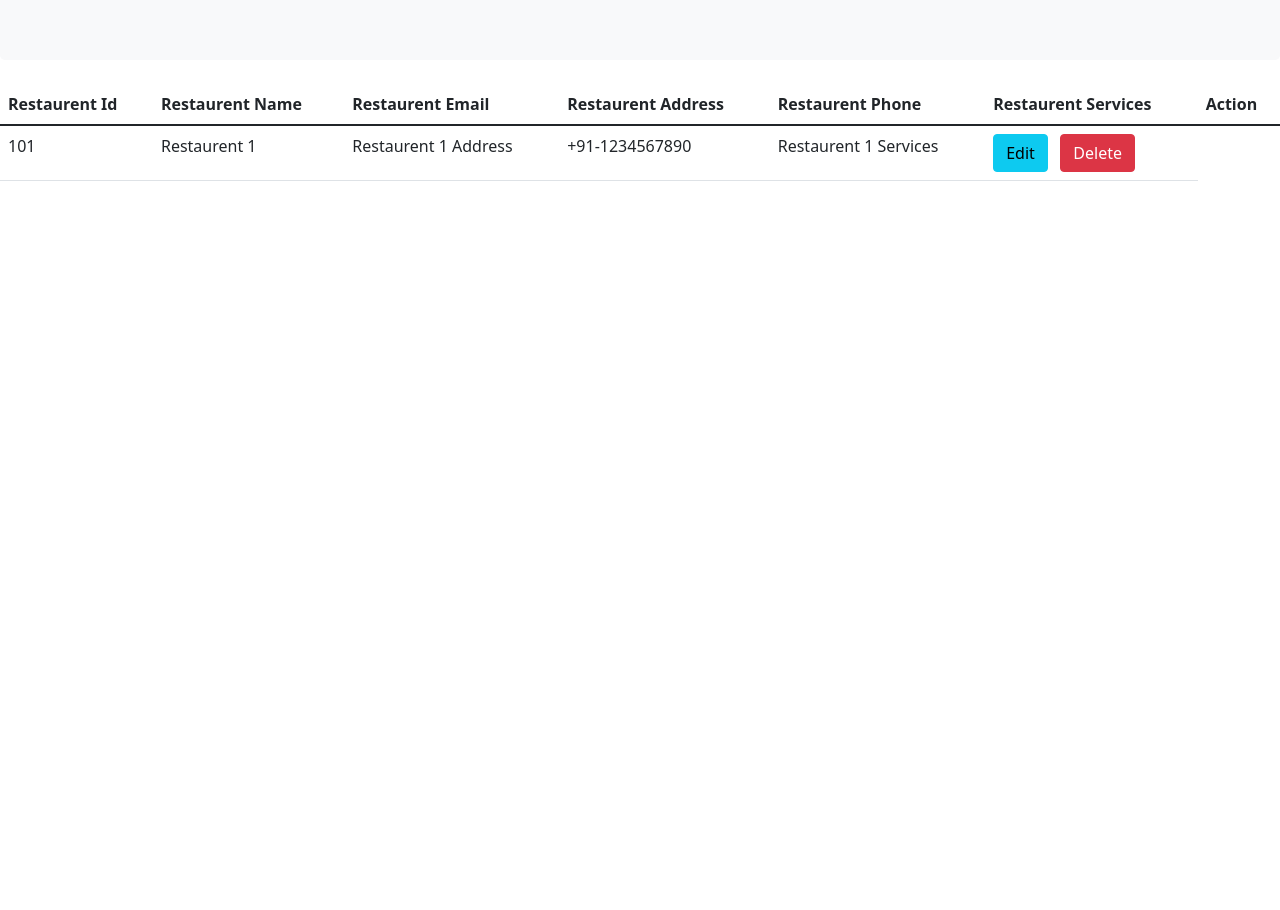
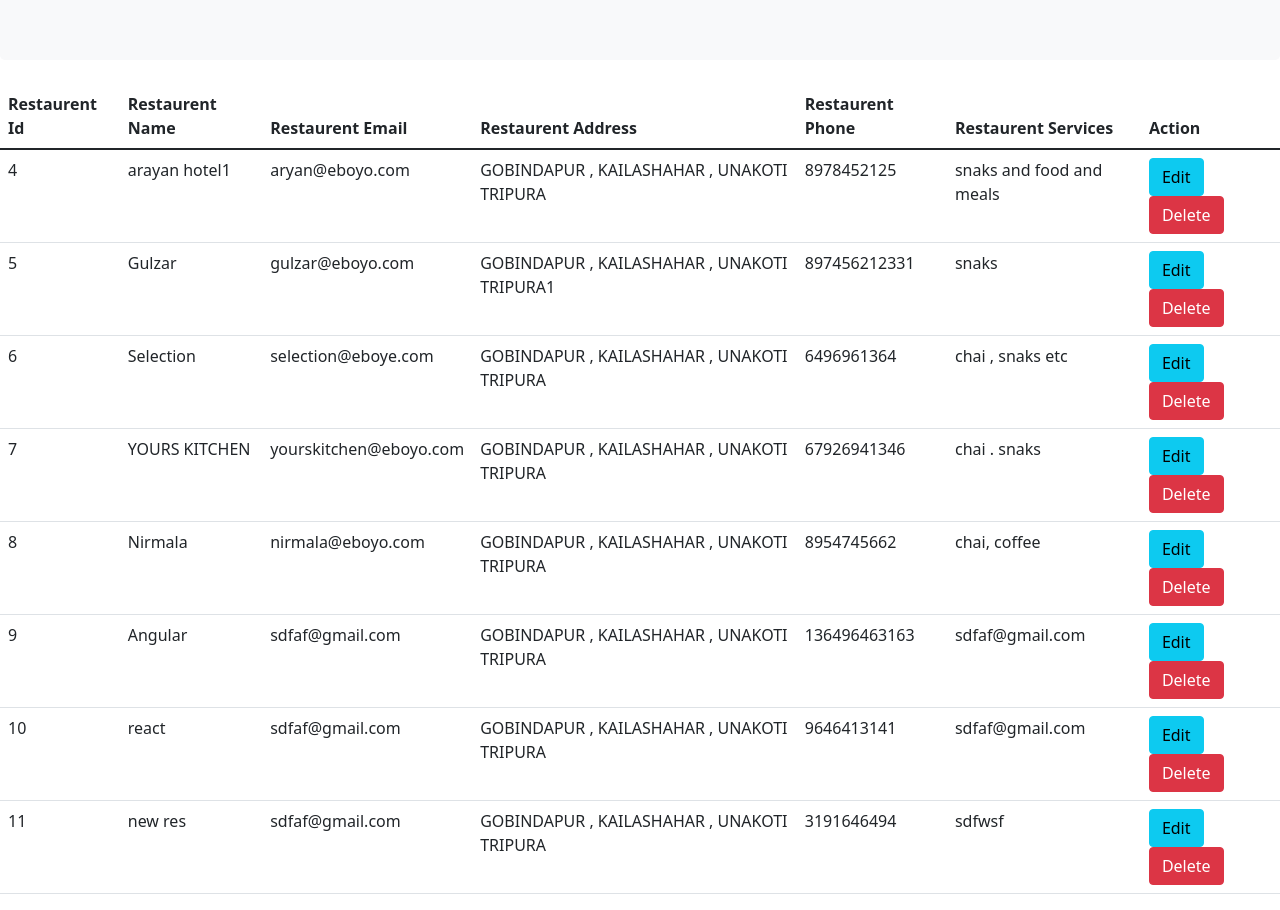
Before and after one commit to Renirous/Restaurent_Application, an Angular app: page / in a window 1280 px wide. Shown: the part 360-1270 px from the top of the page. Before the commit the page ends 800 px from the top, so only its background shows below. Built offline with nearby package versions, Linux system fonts and the light colour scheme; data requests are answered from the project's data file.

Commit message:
Added more featues

```diff
--- a/db.json
+++ b/db.json
@@ -1,31 +1,8 @@
 {
   "posts": [
     {
-      "id": 1,
-      "title": "json-server",
-      "author": "typicode"
-    },
-    {
-      "id": 2,
-      "name": "fsafgvasf",
-      "address": "qqq",
-      "phone": "",
-      "email": "sdfaf@gmail.com",
-      "services": "qs",
-      "mobile": 646461616164
-    },
-    {
-      "id": 3,
-      "name": "fsafgvasf1",
-      "address": "GOBINDAPUR , KAILASHAHAR , UNAKOTI TRIPURA",
-      "phone": "",
-      "email": "sdfaf@gmail.com",
-      "services": "abc ancb",
-      "mobile": 1646463163
-    },
-    {
       "id": 4,
-      "name": "arayan hotel",
+      "name": "arayan hotel1",
       "address": "GOBINDAPUR , KAILASHAHAR , UNAKOTI TRIPURA",
       "phone": "",
       "email": "aryan@eboyo.com",
@@ -35,11 +12,11 @@
     {
       "id": 5,
       "name": "Gulzar",
-      "address": "GOBINDAPUR , KAILASHAHAR , UNAKOTI TRIPURA",
+      "address": "GOBINDAPUR , KAILASHAHAR , UNAKOTI TRIPURA1",
       "phone": "",
       "email": "gulzar@eboyo.com",
       "services": "snaks",
-      "mobile": 89745621233
+      "mobile": 897456212331
     },
     {
       "id": 6,
@@ -58,15 +35,45 @@
       "email": "yourskitchen@eboyo.com",
       "services": "chai . snaks",
       "mobile": 67926941346
+    },
+    {
+      "id": 8,
+      "name": "Nirmala",
+      "address": "GOBINDAPUR , KAILASHAHAR , UNAKOTI TRIPURA",
+      "phone": "",
+      "email": "nirmala@eboyo.com",
+      "services": "chai, coffee",
+      "mobile": 8954745662
+    },
+    {
+      "id": 9,
+      "name": "Angular",
+      "address": "GOBINDAPUR , KAILASHAHAR , UNAKOTI TRIPURA",
+      "phone": "",
+      "email": "sdfaf@gmail.com",
+      "services": "sdfaf@gmail.com",
+      "mobile": 136496463163
+    },
+    {
+      "id": 10,
+      "name": "react",
+      "address": "GOBINDAPUR , KAILASHAHAR , UNAKOTI TRIPURA",
+      "phone": "",
+      "email": "sdfaf@gmail.com",
+      "services": "sdfaf@gmail.com",
+      "mobile": 9646413141
+    },
+    {
+      "id": 11,
+      "name": "new res",
+      "address": "GOBINDAPUR , KAILASHAHAR , UNAKOTI TRIPURA",
+      "phone": "",
+      "email": "sdfaf@gmail.com",
+      "services": "sdfwsf",
+      "mobile": 3191646494
     }
   ],
-  "comments": [
-    {
-      "id": 1,
-      "body": "some comment",
-      "postId": 1
-    }
-  ],
+  "comments": [],
   "profile": {
     "name": "typicode"
   }
--- a/src/app/restaurent-dash/restaurent-dash.component.html
+++ b/src/app/restaurent-dash/restaurent-dash.component.html
@@ -27,15 +27,16 @@
         </tr>
     </thead>
     <tbody>
-        <tr>
-            <td>101</td>
-            <td>Restaurent 1</td>
-            <td>Restaurent 1 Address</td>
-            <td>+91-1234567890</td>
-            <td>Restaurent 1 Services</td>
+        <tr *ngFor="let data of allRestaurentData">
+            <td>{{data.id}}</td>
+            <td>{{data.name}}</td>
+            <td>{{data.email}}</td>
+            <td>{{data.address}}</td>
+            <td>{{data.mobile}}</td>
+            <td>{{data.services}}</td>
             <td>
-                <button class="btn btn-info">Edit</button> &nbsp;
-                <button class="btn btn-danger">Delete</button>
+                <button (click)="onEditResto(data)" class="btn btn-info" type="button" data-bs-toggle="modal" data-bs-target="#exampleModal">Edit</button> &nbsp;
+                <button (click)="deleteResto(data.id)" class="btn btn-danger" >Delete</button>
             </td>
         </tr>
     </tbody>
@@ -48,7 +49,7 @@
     <div class="modal-dialog">
       <div class="modal-content">
         <div class="modal-header">
-          <h5 class="modal-title" id="exampleModalLabel">Modal title</h5>
+          <h5 class="modal-title" id="exampleModalLabel">Records</h5>
           <button type="button" class="btn-close" data-bs-dismiss="modal" aria-label="Close"></button>
         </div>
         <div class="modal-body">
@@ -76,8 +77,9 @@
               </form>
         </div>
         <div class="modal-footer">
-          <button type="button" class="btn btn-secondary" data-bs-dismiss="modal">Close</button>
+          <button type="button" class="btn btn-secondary" data-bs-dismiss="modal" id="clear">Close</button>
           <button type="button" class="btn btn-primary" (click)="addRestaurent()">Add Details</button>
+          <button type="button" class="btn btn-primary" (click)="updateResto()">Update</button>
         </div>
       </div>
     </div>
--- a/src/app/restaurent-dash/restaurent-dash.component.ts
+++ b/src/app/restaurent-dash/restaurent-dash.component.ts
@@ -13,6 +13,7 @@
 
   formValue!:FormGroup
   restaurentModelObj : RestaurentData = new RestaurentData;
+  allRestaurentData: any;
   constructor(private formbuilder: FormBuilder, private api:ApiService) { }
 
   ngOnInit(): void {
@@ -23,6 +24,7 @@
       address: [''],
       services: [''],
     })
+    this.getAllData();
   }
 
   addRestaurent(){
@@ -36,9 +38,58 @@
       console.log(res);
       alert("Restaurent Added Successfully");
       this.formValue.reset();
+
+      let ref= document.getElementById('close');
+      ref?.click();
+
+      this.getAllData();
+
     }, err=>{
       console.log(err);
       alert("Restaurent Added Failed!");
     })
   }
+
+  getAllData(){
+    this.api.getRestaurent().subscribe(res => {
+      this.allRestaurentData= res;
+    }, err=>{
+      console.log(err);
+    })
+  }
+
+  deleteResto(data: any){
+    this.api.deleteRestaurant(data).subscribe((res: any) => {
+      console.log(res);
+      alert("Restaurent Deleted Successfully");
+      this.getAllData();
+    })
+  }
+
+  onEditResto(data: any){
+    this.restaurentModelObj.id = data.id;
+    this.formValue.controls['name'].setValue(data.name);
+    this.formValue.controls['email'].setValue(data.email);
+    this.formValue.controls['mobile'].setValue(data.mobile);
+    this.formValue.controls['address'].setValue(data.address);
+    this.formValue.controls['services'].setValue(data.services);
+  }
+  updateResto(){
+    this.restaurentModelObj.name = this.formValue.value.name;
+    this.restaurentModelObj.email = this.formValue.value.email;
+    this.restaurentModelObj.mobile = this.formValue.value.mobile;
+    this.restaurentModelObj.address = this.formValue.value.address;
+    this.restaurentModelObj.services = this.formValue.value.services;
+
+    this.api.updateRestaurant(this.restaurentModelObj.id,this.restaurentModelObj).subscribe((res: any) => {
+      alert("Restaurent Updated Successfully");
+      this.formValue.reset();
+
+      let ref= document.getElementById('close');
+      ref?.click();
+
+      this.getAllData();
+
+    })
+  }
 }
--- a/src/app/restaurent-dash/restaurent.model.ts
+++ b/src/app/restaurent-dash/restaurent.model.ts
@@ -2,8 +2,7 @@
     id: number = 0;
     name: string = '';
     address: string = '';
-    phone: string = '';
     email: string = '';
     services: string = '';
-  mobile: any;
+    mobile: number = 0;
 }
--- a/src/app/shared/api.service.ts
+++ b/src/app/shared/api.service.ts
@@ -7,6 +7,7 @@
   providedIn: 'root'
 })
 export class ApiService {
+  [x: string]: any;
   addRestaurent(restaurentModelObj: RestaurentData) {
     throw new Error('Method not implemented.');
   }
@@ -25,13 +26,13 @@
     }));
   }
   //delete request
-  delete(id:number) {
+  deleteRestaurant(id:number) {
     return this._http.delete<any>("http://localhost:3000/posts/"+id).pipe(map((res:any)=>{
       return res;
     }));
   }
   //update request
-  update(id: number, data: any) {
+  updateRestaurant(id: number, data: any) {
     return this._http.put<any>("http://localhost:3000/posts/"+id,data).pipe(map((res:any)=>{
       return res;
     }));
```
